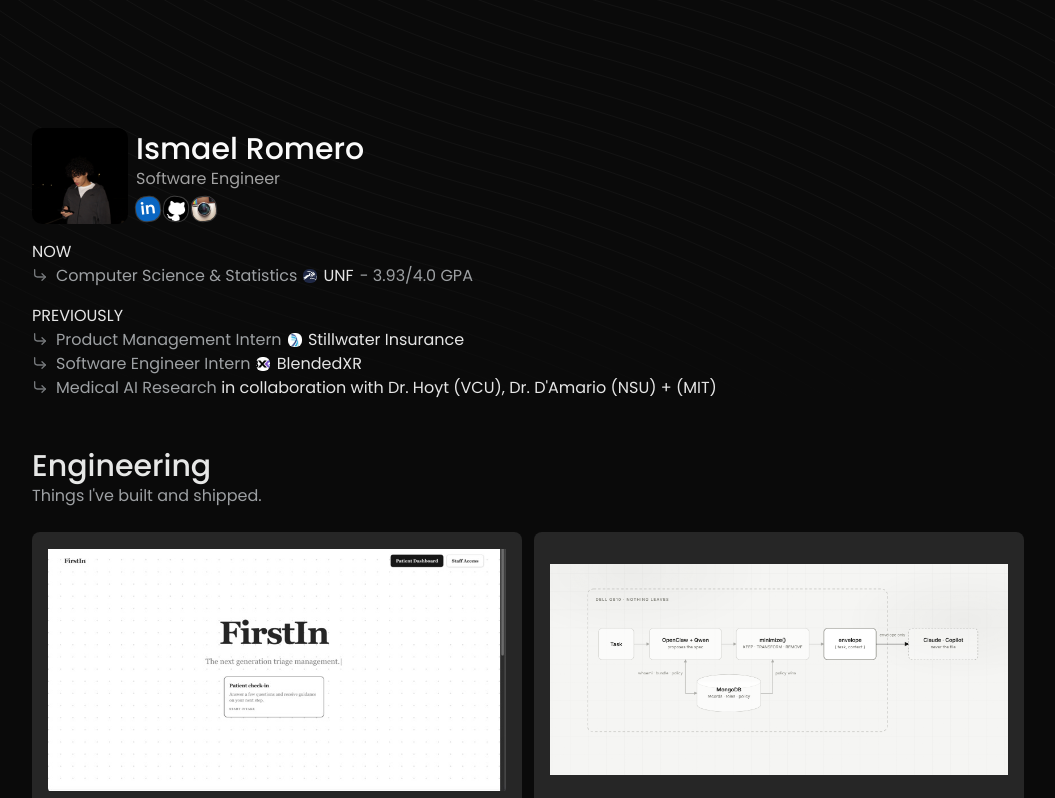
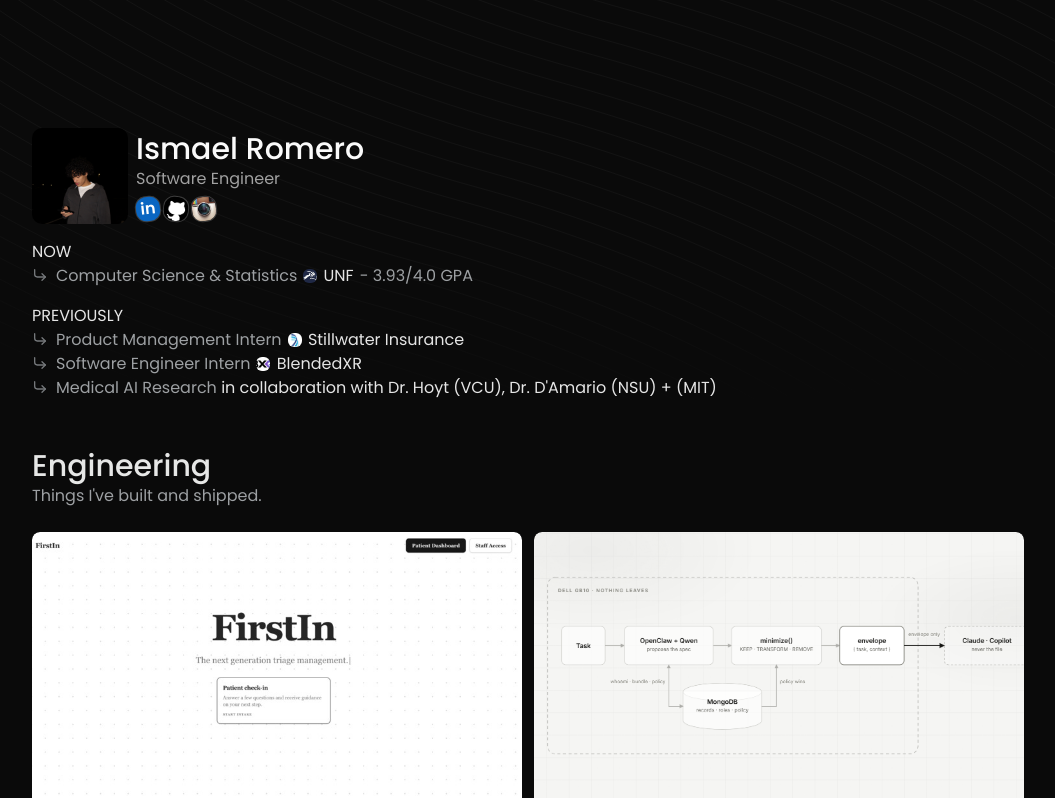
Before and after one commit to ismaelromeroo/personal-portfolio, a Next.js app: page / in a window 1280 px wide. Shown: the top 798 px of the page, without its empty margins (112-1167 px from the left). Built offline with nearby package versions, Linux system fonts and the light colour scheme.

Commit message:
Fill project card media edge-to-edge and update CallDesk/SafeContext images

```diff
--- a/frontend/components/portfolio/project-card.tsx
+++ b/frontend/components/portfolio/project-card.tsx
@@ -29,7 +29,7 @@ export function ProjectCard({ project }: { project: Project }) {
             alt={`${project.title} preview`}
             fill
             sizes="(max-width: 1024px) 100vw, 50vw"
-            className="rounded-md object-contain p-4 transition-transform duration-500 ease-out group-hover:scale-[1.02]"
+            className="rounded-md object-cover transition-transform duration-500 ease-out group-hover:scale-[1.02]"
           />
         )}
         {project.status ? (
```
Also changed, not shown: public/logos/calldesk.png, public/logos/safecontext.png.
